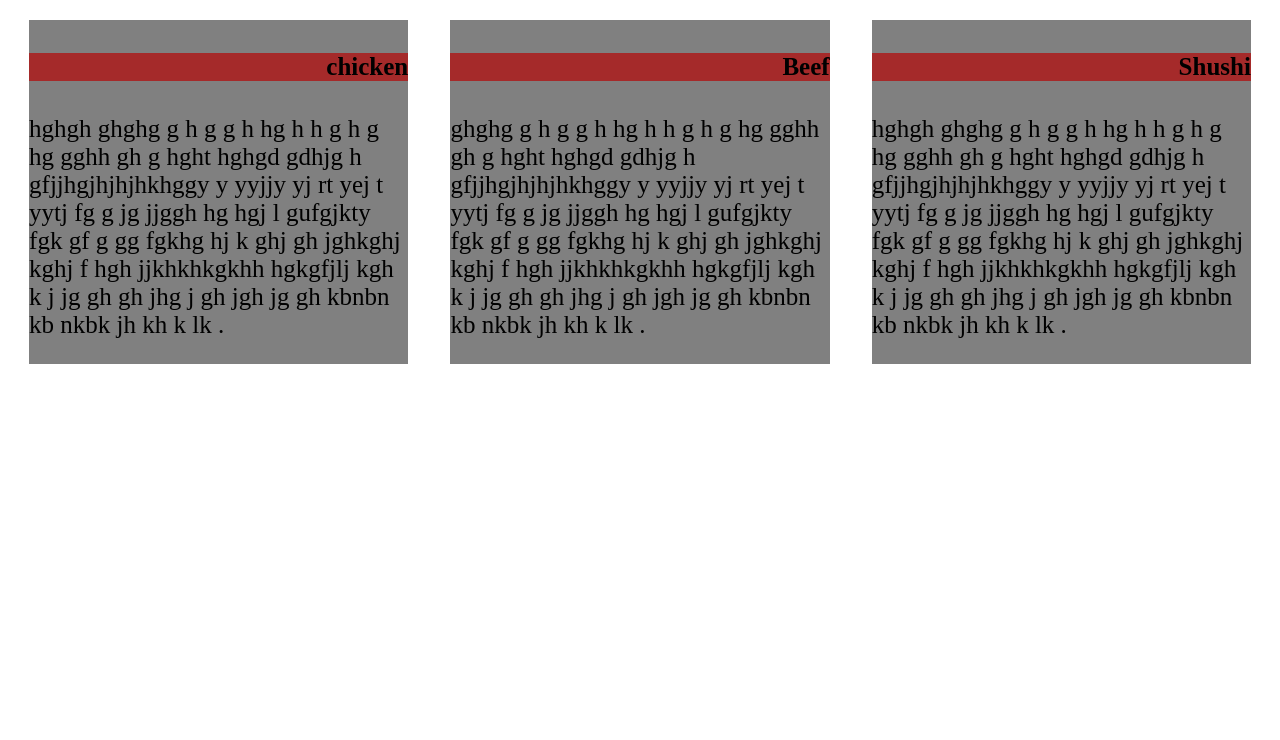
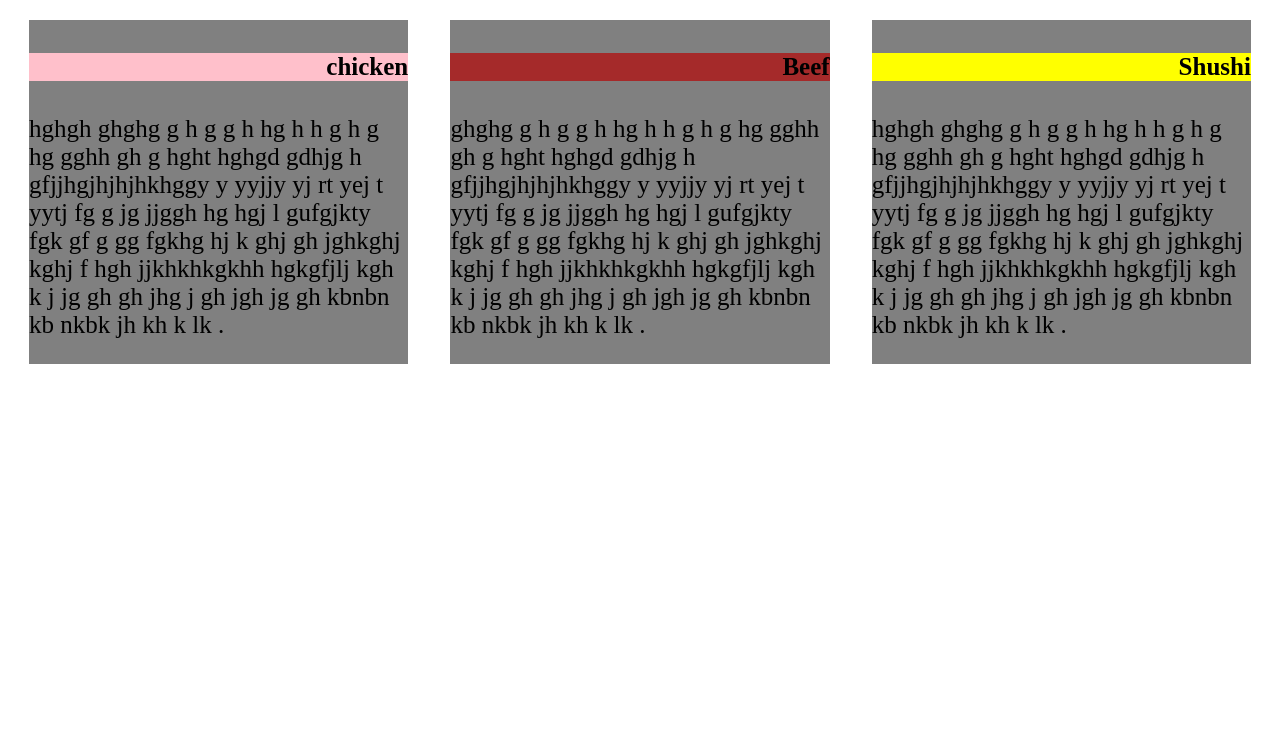
Before and after one commit to kartikey110813/module2-solution, a plain HTML site: page index.html in a window 1280 px wide. Shown: the part 60-800 px from the top of the page. Drawn offline with Linux system fonts and the light colour scheme.

Commit message:
modified file

```diff
--- a/index.html
+++ b/index.html
@@ -1,10 +1,10 @@
 <html lang="en">
 <head>
     <meta charset="UTF-8">
-    <meta name="viewport" content="width=\, initial-scale=1.0">
+    <meta name="viewport" content="width=device-width, initial-scale=1.0">
     <link rel="stylesheet" href="stylesheet.css">
-    <title>Assignment solution of module 2</title>
-</head>
+    <title>Module-2 solution</title>
+
 <body>
     <h1> Our Menu </h1>
 
@@ -14,7 +14,7 @@
      <p>
 
 
-        <h4>chicken</h4>hghgh ghghg g h g g h hg h h g h g hg gghh gh g hght hghgd gdhjg h
+        <h4 class="h41">chicken</h4>hghgh ghghg g h g g h hg h h g h g hg gghh gh g hght hghgd gdhjg h
          gfjjhgjhjhjhkhggy  y yyjjy yj    rt yej t
           yytj fg g jg jjggh hg hgj l gufgjkty fgk gf g gg fgkhg hj k
           ghj gh jghkghj kghj f hgh jjkhkhkgkhh hgkgfjlj kgh k j  jg gh gh jhg j
@@ -24,7 +24,7 @@
 
 
      <div class="b">
-     <p>   <h4>Beef</h4>ghghg g h g g h hg h h g h g hg gghh gh g hght hghgd gdhjg h
+     <p>   <h4 class="h42">Beef</h4>ghghg g h g g h hg h h g h g hg gghh gh g hght hghgd gdhjg h
         gfjjhgjhjhjhkhggy  y yyjjy yj    rt yej t
          yytj fg g jg jjggh hg hgj l gufgjkty fgk gf g gg fgkhg hj k
          ghj gh jghkghj kghj f hgh jjkhkhkgkhh hgkgfjlj kgh k j  jg gh gh jhg j
@@ -33,7 +33,7 @@
 
 
      <div class="c" id="shishi">
-     <p>     <h4>Shushi</h4>hghgh ghghg g h g g h hg h h g h g hg gghh gh g hght hghgd gdhjg h
+     <p>     <h4 class="h43">Shushi</h4>hghgh ghghg g h g g h hg h h g h g hg gghh gh g hght hghgd gdhjg h
         gfjjhgjhjhjhkhggy  y yyjjy yj    rt yej t
          yytj fg g jg jjggh hg hgj l gufgjkty fgk gf g gg fgkhg hj k
          ghj gh jghkghj kghj f hgh jjkhkhkgkhh hgkgfjlj kgh k j  jg gh gh jhg j
--- a/stylesheet.css
+++ b/stylesheet.css
@@ -10,12 +10,20 @@ h1{
     font-style: oblique;
 }
 
-h4{
+.h42{
 
-    text-align: end;
+text-align: end;
     background-color: brown;
 }
+.h41{
+    text-align: end;
+    background-color: pink;
+}
 
+.h43{
+text-align: end;
+    background-color: yellow;
+}
 
 .row{
     width: 100%;
```
